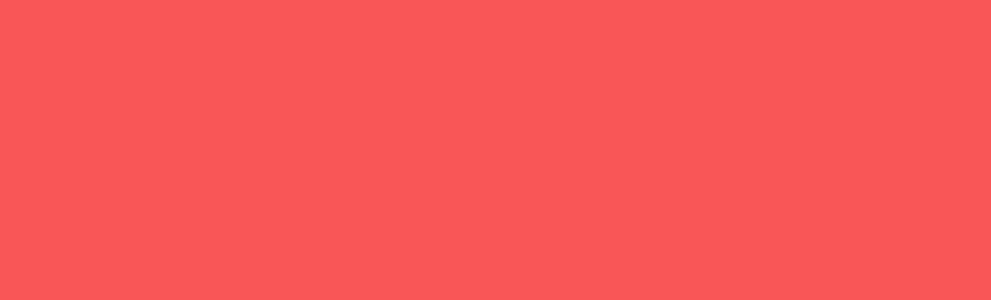
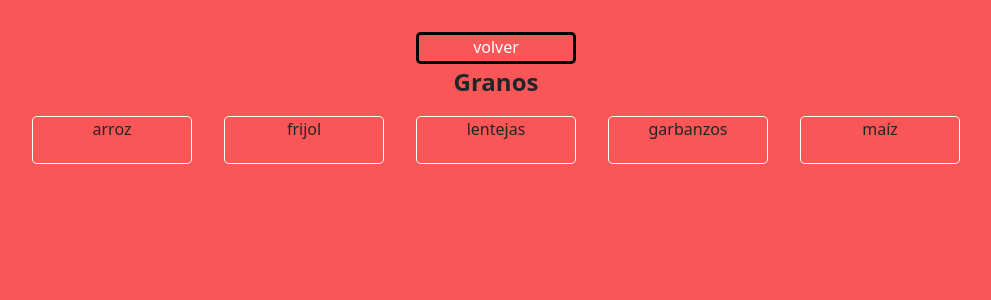
Before and after one commit to santiago-diaz-ar/Proyecto-tienda-medina, a React (Vite) app: page /subcategoria in a window 1280 px wide. Before the commit this address had no page. Shown: the top 300 px of the page, without its empty margins (144-1135 px from the left). Built offline with nearby package versions, Linux system fonts and the light colour scheme.

Commit message:
pequeños avances

```diff
--- a/src/App.jsx
+++ b/src/App.jsx
@@ -2,12 +2,14 @@ import "./App.css";
 import { Route, Routes } from "react-router-dom";
 import Home from "./components/home/home";
 import Categoría from "./components/1categoriaProductos/CategoriaProductos";
+import Subcategoria from "./components/2subcategoriaProductos/subcategoriaProductos";
 
 function App() {
   return (
     <Routes>
       <Route path="/" element={<Home />} />
       <Route path="/categoría" element={<Categoría />} />
+      <Route path="/subcategoria" element={<Subcategoria />} />
     </Routes>
   );
 }
--- a/src/components/1categoriaProductos/CategoriaProductos.jsx
+++ b/src/components/1categoriaProductos/CategoriaProductos.jsx
@@ -11,18 +11,20 @@ export default function CategoriaProductos() {
 
       <div className={style.title}>Productos alimenticios</div>
       <div className={style.containercajas}>
-        <div className={style.cajas}>Menu principal</div>
-        <div className={style.cajas}>granos</div>
-        <div className={style.cajas}>frutas </div>
-        <div className={style.cajas}>verduras </div>
-        <div className={style.cajas}>azucares</div>
-        <div className={style.cajas}>carnes</div>
-        <div className={style.cajas}>lácteos</div>
-        <div className={style.cajas}>enlatados</div>
-        <div className={style.cajas}>bebidas</div>
-        <div className={style.cajas}>bebidas</div>
-        <div className={style.cajas}>aceites</div>
-        <div className={style.cajas}>salsas</div>
+        <NavLink to="/subcategoria">
+          <div className={style.cajas}>Granos</div>
+        </NavLink>
+
+        <div className={style.cajas}>Frutas </div>
+        <div className={style.cajas}>Verduras </div>
+        <div className={style.cajas}>Azucares</div>
+        <div className={style.cajas}>Carnes</div>
+        <div className={style.cajas}>Lácteos</div>
+        <div className={style.cajas}>Enlatados</div>
+        <div className={style.cajas}>Bebidas</div>
+        <div className={style.cajas}>Bebidas</div>
+        <div className={style.cajas}>Aceites</div>
+        <div className={style.cajas}>Salsas</div>
       </div>
       <hr />
       <NavLink to="/">
--- a/src/components/2subcategoriaProductos/subcategoria.module.css
+++ b/src/components/2subcategoriaProductos/subcategoria.module.css
@@ -0,0 +1,34 @@
+.container {
+  display: flex;
+  flex-direction: column;
+  align-items: center;
+}
+.volver {
+  border-radius: 1rem;
+  border: 3px solid white;
+  color: white;
+}
+.containercajas {
+  display: flex;
+  flex-wrap: wrap;
+}
+.title {
+  font-weight: bold;
+  font-size: 1.5rem;
+}
+
+.cajas {
+  border: 1px solid white;
+  width: 10rem;
+  height: 3rem;
+  margin: 1rem;
+  border-radius: 0.3rem;
+}
+
+.dirección {
+  border: 3px solid black;
+  width: 10rem;
+  height: 2rem;
+  color: white;
+  border-radius: 0.3rem;
+}
--- a/src/components/2subcategoriaProductos/subcategoriaProductos.jsx
+++ b/src/components/2subcategoriaProductos/subcategoriaProductos.jsx
@@ -1,11 +1,19 @@
-import React from "react";
-
-export const subcategoriaProductos = () => {
+import { NavLink } from "react-router-dom";
+import style from "./subcategoria.module.css";
+export default function subcategoriaProductos() {
   return (
-    <div>
-      <div>volver</div>
-      <div>menu principal</div>
-      <div>arroz</div>
+    <div className={style.container}>
+      <NavLink to="/categoría">
+        <div className={style.dirección}>volver</div>
+      </NavLink>
+      <div className={style.title}>Granos</div>
+      <div className={style.containercajas}>
+        <div className={style.cajas}>arroz</div>
+        <div className={style.cajas}>frijol</div>
+        <div className={style.cajas}>lentejas</div>
+        <div className={style.cajas}>garbanzos</div>
+        <div className={style.cajas}>maíz</div>
+      </div>
     </div>
   );
-};
+}
```
